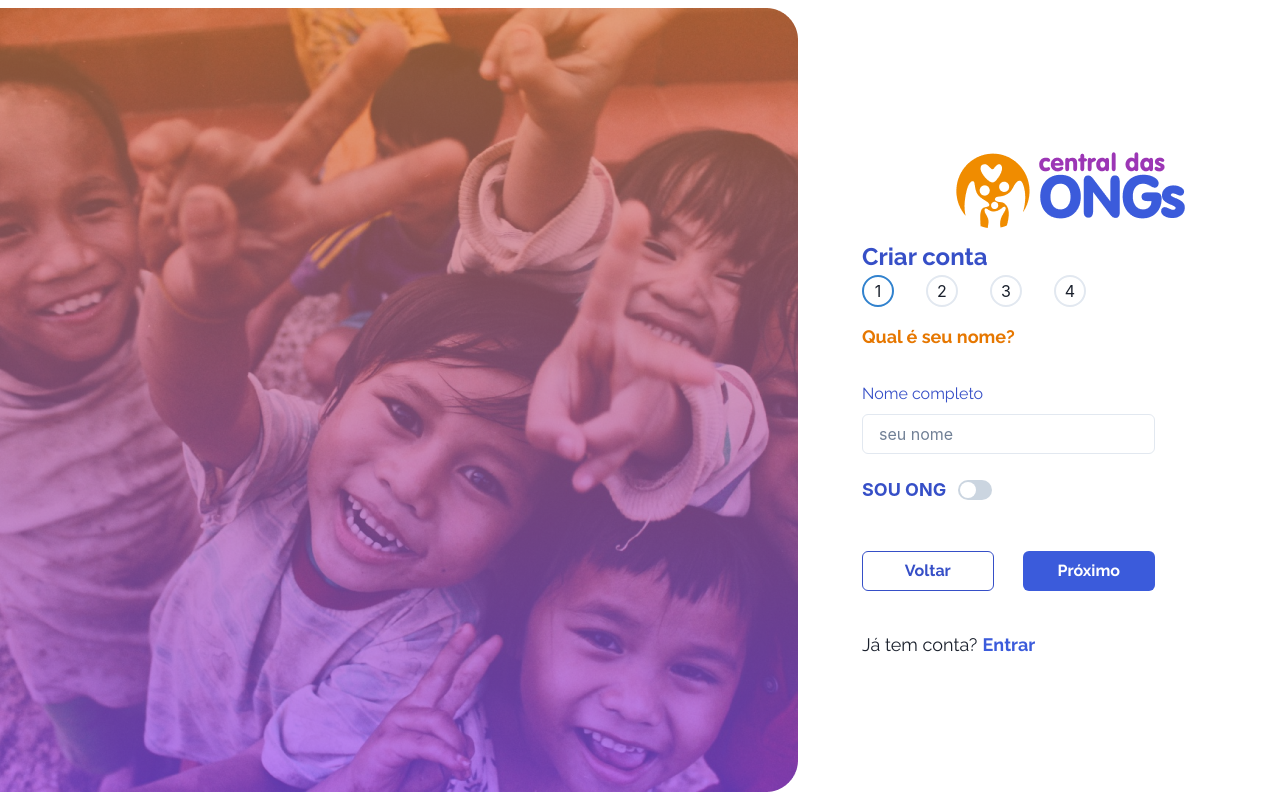
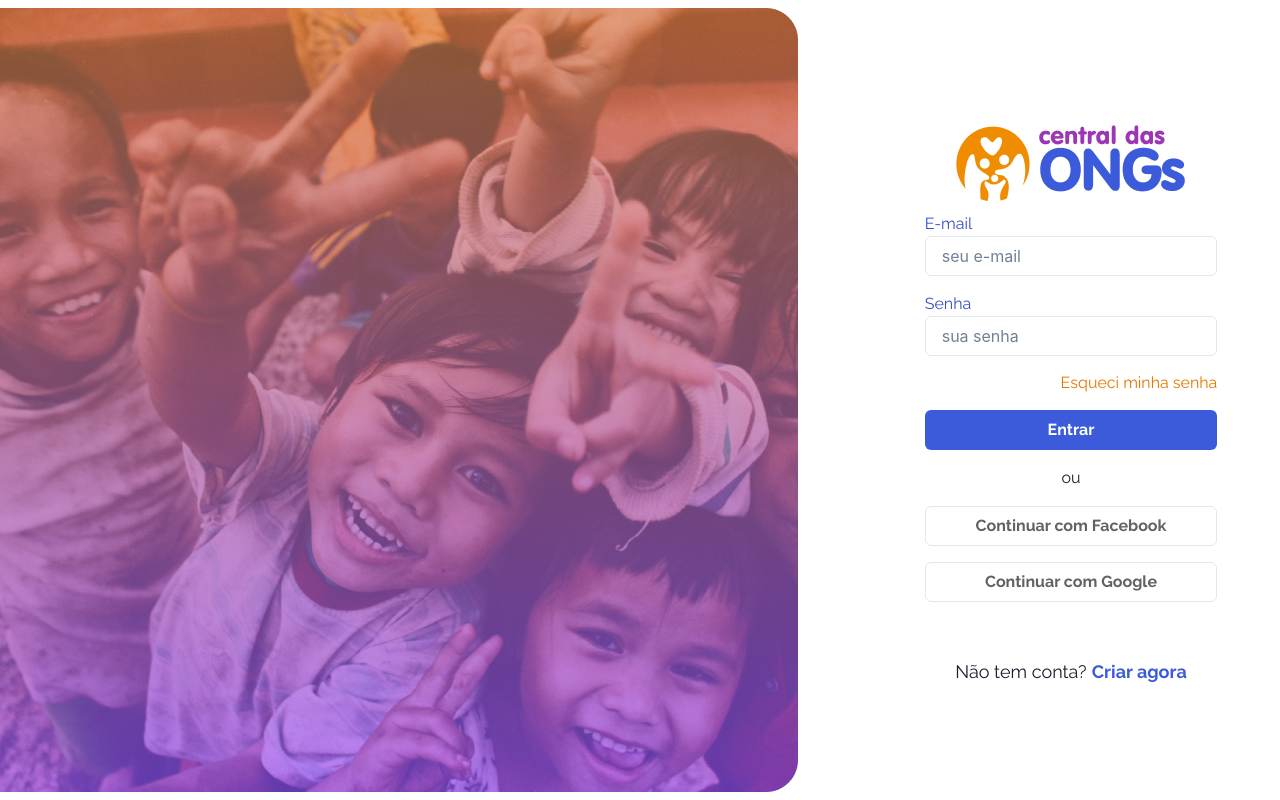
Before and after one commit to MBA-Grupo-4/center-ong-web, a React (Vite) app: page / in a window 1280 px wide. Built offline with nearby package versions, Linux system fonts and the light colour scheme.

Commit message:
feat: implement navigation

```diff
--- a/src/pages/Auth/components/Create/index.tsx
+++ b/src/pages/Auth/components/Create/index.tsx
@@ -13,7 +13,11 @@ import {
   SignupPayload,
 } from "../../../../models/Auth";
 
-const Create: React.FC = () => {
+type Props = {
+  onPressReturn: (value: number) => void;
+};
+
+const Create: React.FC<Props> = ({ onPressReturn }) => {
   const [actualStep, setActualStep] = useState(1);
 
   const [signupData, setSignupData] = useState<SignupPayload>(
@@ -51,7 +55,7 @@ const Create: React.FC = () => {
   };
 
   const handleBackPress = (): void => {
-    console.log("press back");
+    onPressReturn(1);
   };
 
   return (
--- a/src/pages/Auth/components/Login/index.tsx
+++ b/src/pages/Auth/components/Login/index.tsx
@@ -4,7 +4,11 @@ import React from "react";
 import TextRaleway from "../../../../components/TextRaleway";
 import LogoIcon from "../../../../assets/logo.png";
 
-const Login: React.FC = () => {
+type Props = {
+  onPressSignup: (value: number) => void;
+};
+
+const Login: React.FC<Props> = ({ onPressSignup }) => {
   return (
     <Flex
       flexDir={"column"}
@@ -80,7 +84,7 @@ const Login: React.FC = () => {
       <Flex mt={"5vh"}>
         <TextRaleway fontSize={"large"}>Não tem conta?</TextRaleway>
         <TextRaleway
-          onClick={() => console.log("cliquei cadastro")}
+          onClick={() => onPressSignup(2)}
           fontSize={"large"}
           ml={"0.4vw"}
           color={"custom.blue100"}
--- a/src/pages/Auth/index.tsx
+++ b/src/pages/Auth/index.tsx
@@ -1,4 +1,4 @@
-import React from "react";
+import React, { useState } from "react";
 
 import DefaultContainer from "../../components/DefaultContainer";
 
@@ -9,11 +9,17 @@ import Login from "./components/Login";
 import Create from "./components/Create";
 
 const Auth: React.FC = () => {
+  const [renderState, setRenderState] = useState(1);
+
+  const handleRenderState = (value: number): void => {
+    setRenderState(value);
+  };
+
   return (
     <DefaultContainer flexDir={"row"} alignItems={"center"} height={"100vh"}>
       <Image src={LoginImage} />
-      {/* <Login /> */}
-      <Create />
+      {renderState === 1 && <Login onPressSignup={handleRenderState} />}
+      {renderState === 2 && <Create onPressReturn={handleRenderState} />}
     </DefaultContainer>
   );
 };
```
